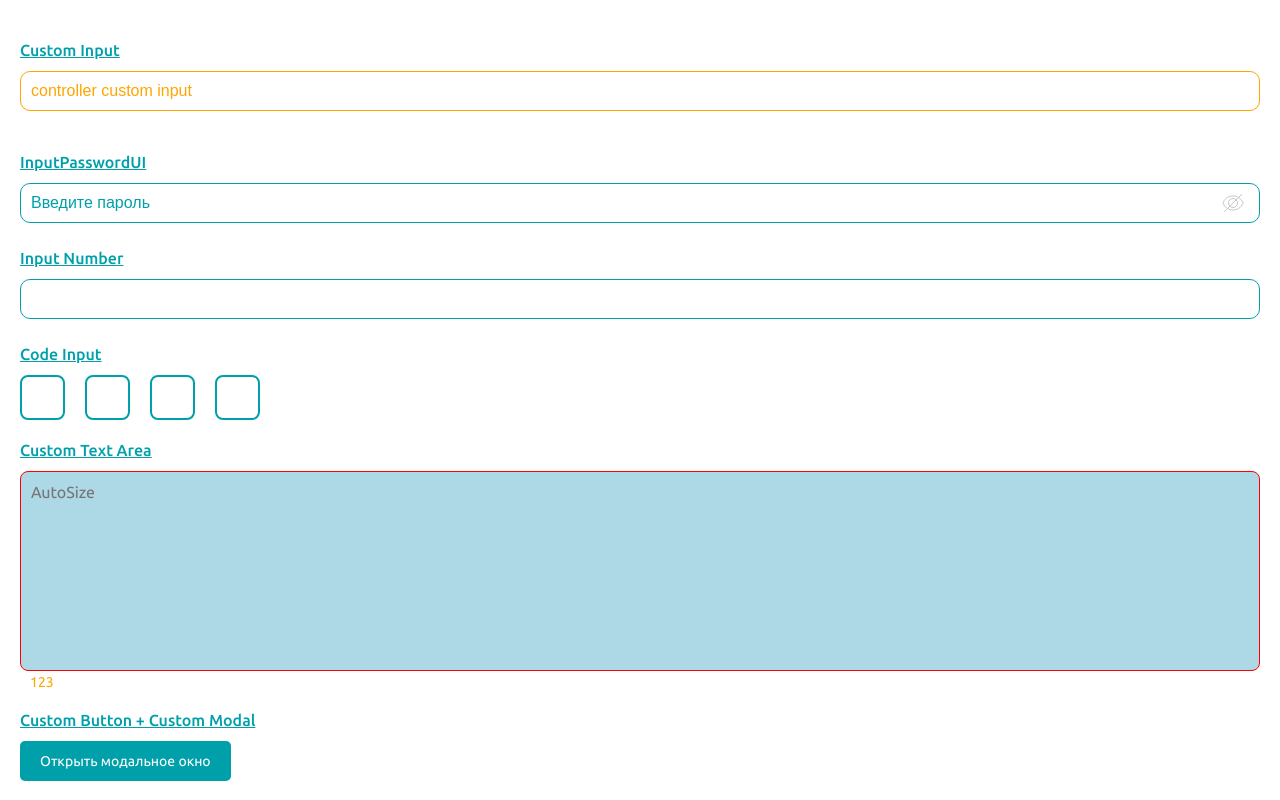
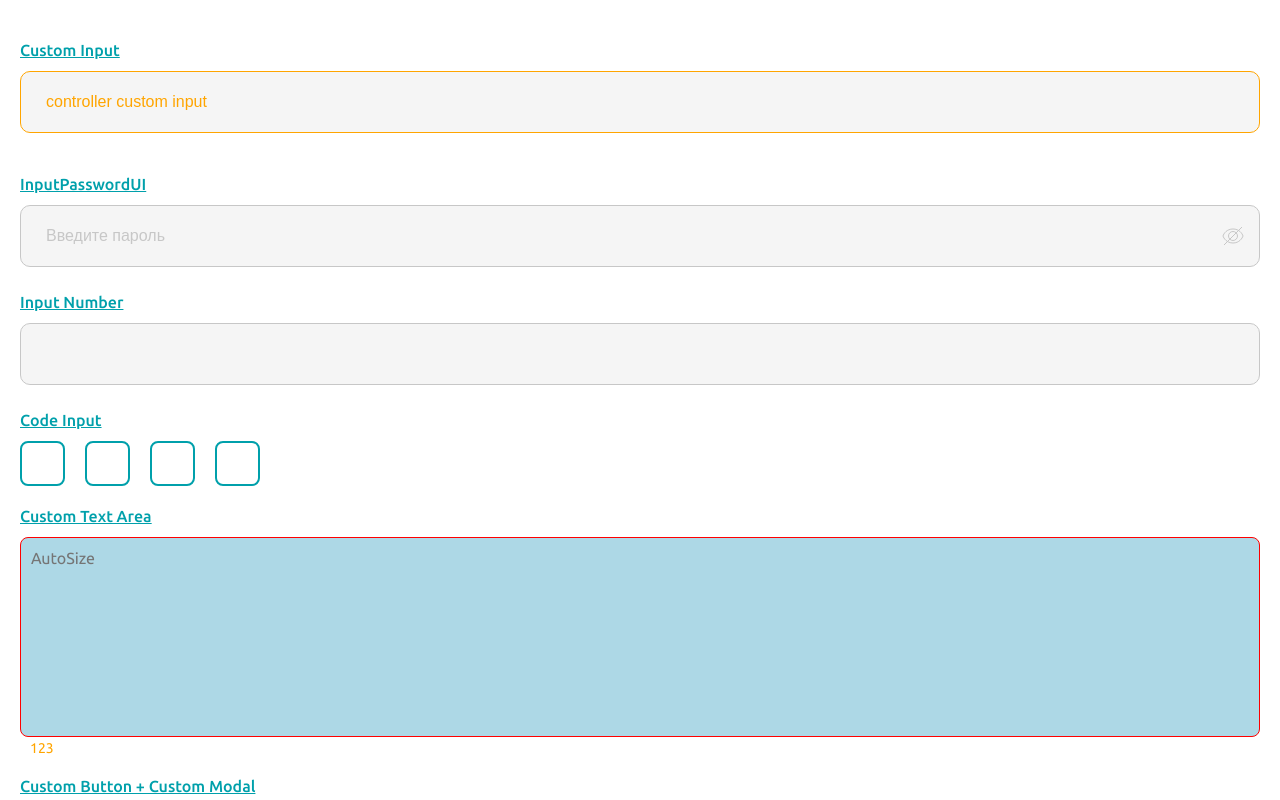
Before and after one commit to INDEX-GG/UI-Library, a React (Create React App) app: page / in a window 1280 px wide. Shown: the top 800 px of the page. Built offline with nearby package versions, Linux system fonts and the light colour scheme.

Commit message:
change: default input styles

```diff
--- a/src/UI/InputUI/style.ts
+++ b/src/UI/InputUI/style.ts
@@ -10,8 +10,10 @@ interface IInput extends Partial<IInputIcon> {
   isError: boolean;
 }
 
-const mainColor = "#00a0ab";
+const mainColor = "#C7C7C7";
 const errorColor = "red";
+const inputPaddingVertical = 25;
+const inputPaddingHorizontal = 20;
 
 const ContainerSC = styled("div")`
   width: 100%;
@@ -25,16 +27,22 @@ const InputContainerSC = styled("div")`
 
 const InputSC = styled("input")<IInput>`
   width: 100%;
+  min-height: 60px;
   font-size: 16px;
-  line-height: 18px;
+  line-height: 20px;
+  border-radius: 10px;
+  background-color: #f5f5f5;
   border: 1px solid ${({ isError }) => (isError ? errorColor : mainColor)};
-  border-radius: 10px;
   padding: ${({ iconPosition = "left", iconWidth = 10 }) =>
     iconPosition == "right"
-      ? `10px ${iconWidth + 10}px  10px 10px`
+      ? `${inputPaddingHorizontal}px ${
+          iconWidth + 10
+        }px ${inputPaddingHorizontal}px ${inputPaddingVertical}px`
       : iconPosition === "left"
-      ? `10px 10px 10px ${iconWidth + 10}px`
-      : "10px"};
+      ? `${inputPaddingHorizontal}px ${inputPaddingVertical}px ${inputPaddingHorizontal}px ${
+          iconWidth + 10
+        }px`
+      : `${inputPaddingHorizontal}px ${inputPaddingVertical}px`};
   &::placeholder {
     color: ${({ isError }) => (isError ? errorColor : mainColor)};
     font-size: inherit;
```
Also changed, not shown: 1 other file (tests, documents, lock files or other folders).
